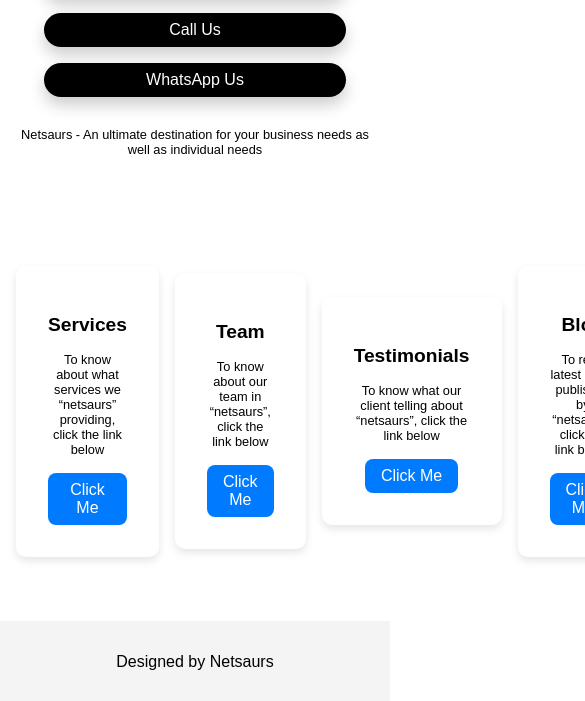
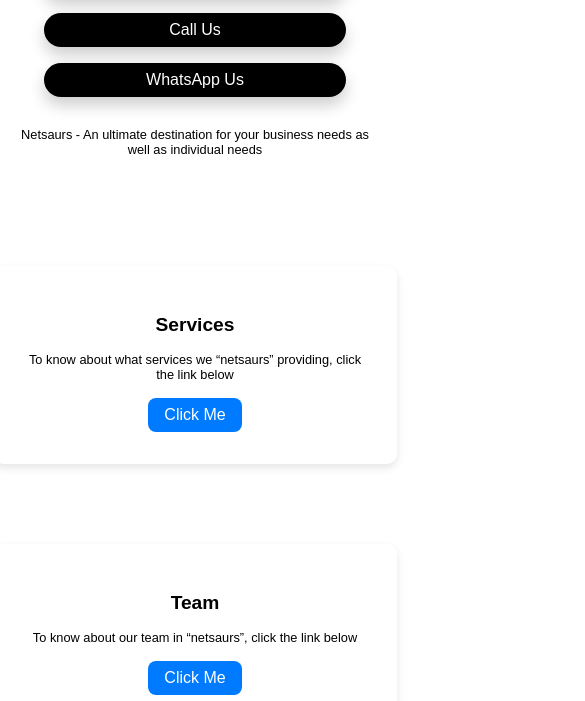
Before and after one commit to netsaurs/website, a plain HTML site: page index.html in a window 390 px wide. Shown: the part 143-844 px from the top of the page, 585 px wide, since content can reach past the window. Drawn offline with nearby package versions, Linux system fonts and the light colour scheme.

Commit message:
Update styles.css

```diff
--- a/styles.css
+++ b/styles.css
@@ -179,6 +179,14 @@
         width: 95%;
     }
 
+    main {
+        display: flex;
+        flex-direction: column;
+        align-items: center;
+        padding: 2rem 1rem;
+        gap: 1rem;
+    }
+
     #services, #team, #testimonials, #blog {
         width: 95%;
     }
```
